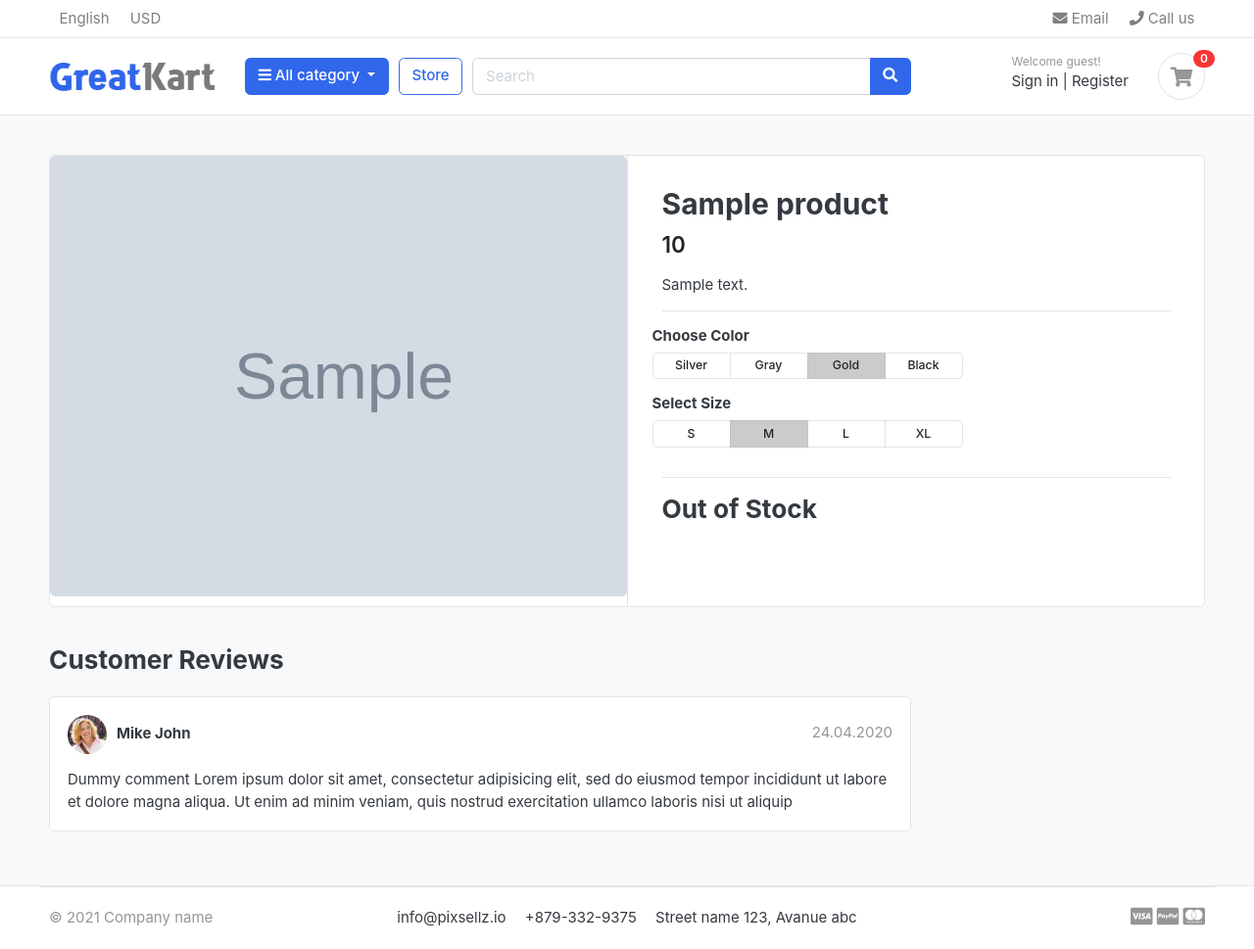
After one commit to asifchowdhuryr8/django_e-commerce, a Django app: a page that uses templates/header.html in a window 1280 px wide. The commit adds this page. Shown: the whole page at 98% size. Run offline with Django 3.2, Linux system fonts and the light colour scheme; tables that the repository leaves empty hold one stand-in row (values such as "Sample post"); grey boxes marked "Sample" are stand-in pictures; some libraries are stand-ins or nearby versions; some web fonts are replaced.

Commit message:
Added product details view to view a single product

```diff
--- a/category/models.py
+++ b/category/models.py
@@ -13,7 +13,7 @@ class Category(models.Model):
         return self.name
 
     def get_slug_url(self):
-        return reverse('store:products_by_category', args=[self.slug])
+        return reverse('store:products-by-category', args=[self.slug])
 
     class Meta:
         verbose_name = 'category'
--- a/store/models.py
+++ b/store/models.py
@@ -1,5 +1,7 @@
 from django.db import models
 from category.models import Category
+from django.urls import reverse
+
 
 class Product(models.Model):
     name = models.CharField(max_length=50, unique=True)
@@ -18,3 +20,9 @@ class Product(models.Model):
 
     def __str__(self):
         return self.name
+
+    def get_single_product_url(self):
+        return reverse('store:product-detail', args=[self.category.slug, self.slug])
+    # You can use this mehtod if you don't want to use product.category.slug syntax in the template. just use product.get_single_product_url in the href attribute of the link.
+
+    # I have used product.category.slug product.slug syntax in the index file and get_single_product_url syntax in the store.html file
--- /dev/null
+++ b/store/templates/store/product-detail.html
@@ -0,0 +1,152 @@
+{% extends 'base.html' %} {% load static %} {% block body %}
+
+<section class="section-content padding-y bg">
+    <div class="container">
+        <div class="card">
+            <div class="row no-gutters">
+                <aside class="col-md-6">
+                    <article class="gallery-wrap">
+                        <div class="img-big-wrap">
+                            <a href="#"><img src="{{product.image.url}}" /></a>
+                        </div>
+                    </article>
+                </aside>
+                <main class="col-md-6 border-left">
+                    <article class="content-body">
+                        <h2 class="title">{{product.name}}</h2>
+                        <div class="mb-3">
+                            <var class="price h4">{{product.price}}</var>
+                        </div>
+                        <p>{{product.description}}</p>
+                        <hr />
+                        <div class="row">
+                            <div class="item-option-select">
+                                <h6>Choose Color</h6>
+                                <div
+                                    class="
+                                        btn-group btn-group-sm btn-group-toggle
+                                    "
+                                    data-toggle="buttons"
+                                >
+                                    <label class="btn btn-light">
+                                        <input
+                                            type="radio"
+                                            name="radio_color"
+                                        />
+                                        Silver
+                                    </label>
+                                    <label class="btn btn-light">
+                                        <input
+                                            type="radio"
+                                            name="radio_color"
+                                        />
+                                        Gray
+                                    </label>
+                                    <label class="btn btn-light active">
+                                        <input
+                                            type="radio"
+                                            name="radio_color checked"
+                                        />
+                                        Gold
+                                    </label>
+                                    <label class="btn btn-light">
+                                        <input
+                                            type="radio"
+                                            name="radio_color"
+                                        />
+                                        Black
+                                    </label>
+                                </div>
+                            </div>
+                        </div>
+                        <div class="row">
+                            <div class="item-option-select">
+                                <h6>Select Size</h6>
+                                <div
+                                    class="
+                                        btn-group btn-group-sm btn-group-toggle
+                                    "
+                                    data-toggle="buttons"
+                                >
+                                    <label class="btn btn-light">
+                                        <input
+                                            type="radio"
+                                            name="radio_color"
+                                        />
+                                        S
+                                    </label>
+                                    <label class="btn btn-light active">
+                                        <input
+                                            type="radio"
+                                            name="radio_color"
+                                            checked
+                                        />
+                                        M
+                                    </label>
+                                    <label class="btn btn-light">
+                                        <input
+                                            type="radio"
+                                            name="radio_color"
+                                        />
+                                        L
+                                    </label>
+                                    <label class="btn btn-light">
+                                        <input
+                                            type="radio"
+                                            name="radio_color"
+                                        />
+                                        XL
+                                    </label>
+                                </div>
+                            </div>
+                        </div>
+                        <hr />
+						{% if product.stock > 0 %}
+						<h3> Out of Stock</h5>
+						{% else %}
+                        <a href="./product-detail.html" class="btn btn-primary">
+                            <span class="text">Add to cart</span>
+                            <i class="fas fa-shopping-cart"></i>
+                        </a>
+						{% endif %}
+                    </article>
+                </main>
+            </div>
+        </div>
+
+        <br />
+
+        <div class="row">
+            <div class="col-md-9">
+                <header class="section-heading">
+                    <h3>Customer Reviews</h3>
+                </header>
+
+                <article class="box mb-3">
+                    <div class="icontext w-100">
+                        <img
+                            src="./images/avatars/avatar1.jpg"
+                            class="img-xs icon rounded-circle"
+                        />
+                        <div class="text">
+                            <span class="date text-muted float-md-right"
+                                >24.04.2020
+                            </span>
+                            <h6 class="mb-1">Mike John</h6>
+                        </div>
+                    </div>
+                    <div class="mt-3">
+                        <p>
+                            Dummy comment Lorem ipsum dolor sit amet,
+                            consectetur adipisicing elit, sed do eiusmod tempor
+                            incididunt ut labore et dolore magna aliqua. Ut enim
+                            ad minim veniam, quis nostrud exercitation ullamco
+                            laboris nisi ut aliquip
+                        </p>
+                    </div>
+                </article>
+            </div>
+        </div>
+    </div>
+</section>
+{% endblock body %}
--- a/store/templates/store/store.html
+++ b/store/templates/store/store.html
@@ -164,7 +164,7 @@
                             <figcaption class="info-wrap">
                                 <div class="fix-height">
                                     <a
-                                        href="./product-detail.html"
+                                        href="{{product.get_single_product_url}}"
                                         class="title"
                                         >{{product.name}}</a
                                     >
--- a/store/urls.py
+++ b/store/urls.py
@@ -6,7 +6,9 @@ app_name = "store"
 
 urlpatterns = [
     path("", views.store, name="store"),
-    path("<slug:slug_value>/", views.store, name="products_by_category"),
+    path("<slug:slug_value>/", views.store, name="products-by-category"),
     # slug is the name of the view(shoes,pants etc.). Here slug is the attribute of the Category model
     # slug_value is the name of the variable which is passed to the view with the value of slug(shoes,pants etc.). slug_value(you can use any name but you must use the same name in the view)
+    path("<slug:slug_value>/<slug:product_slug>",
+         views.product_detail, name="product-detail"),
 ]
--- a/store/views.py
+++ b/store/views.py
@@ -6,7 +6,6 @@ from category.models import Category
 
 
 def store(request, slug_value=None):
-    categories = None
     products = None
     if slug_value:
         # get_object_or_404 #If it finds anything then it'll render them otherwise render 404 page
@@ -20,3 +19,10 @@ def store(request, slug_value=None):
 
     context = {'products': products, 'total_product': total_product}
     return render(request, 'store/store.html', context)
+
+
+def product_detail(request, slug_value, product_slug):
+    product = Product.objects.get(
+        slug=product_slug, is_available=True)
+    context = {'product': product}
+    return render(request, 'store/product-detail.html', context)
--- a/templates/header.html
+++ b/templates/header.html
@@ -6,7 +6,7 @@
         <div class="container">
             <div class="row align-items-center">
                 <div class="col-lg-2 col-md-3 col-6">
-                    <a href="./" class="brand-wrap">
+                    <a href="/" class="brand-wrap">
                         <img
                             class="logo"
                             src="{% static './images/logo.png' %}"
```
Also changed, not shown: templates/index.html (+8 -3 lines), static/images/banners/1.jpg (deleted), static/images/banners/cover.jpg (added).
